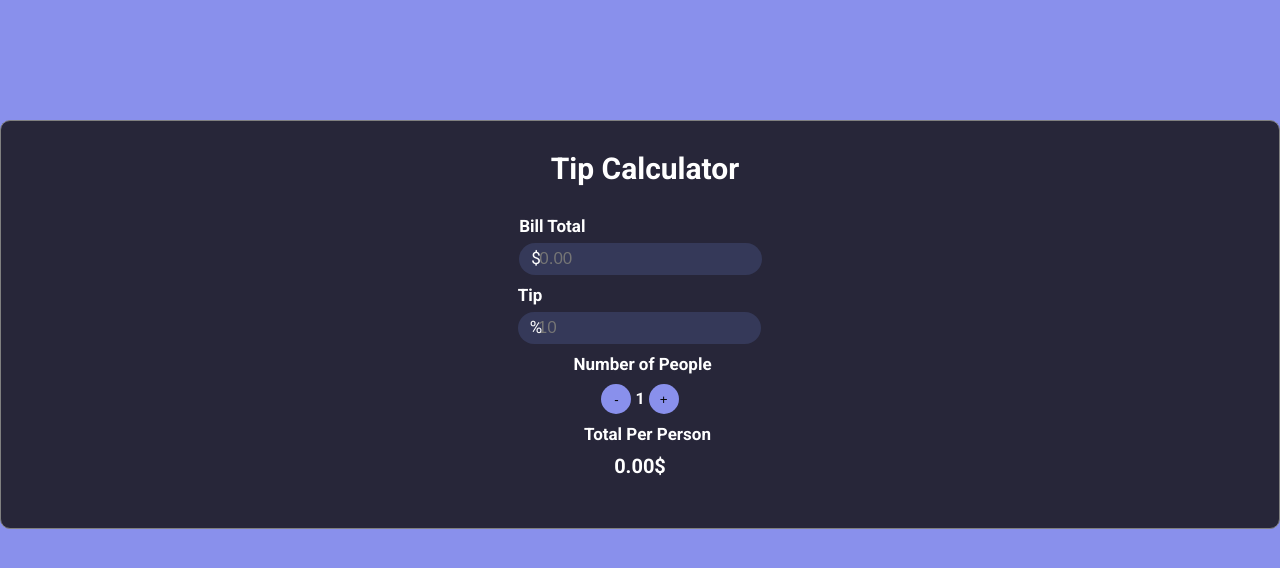
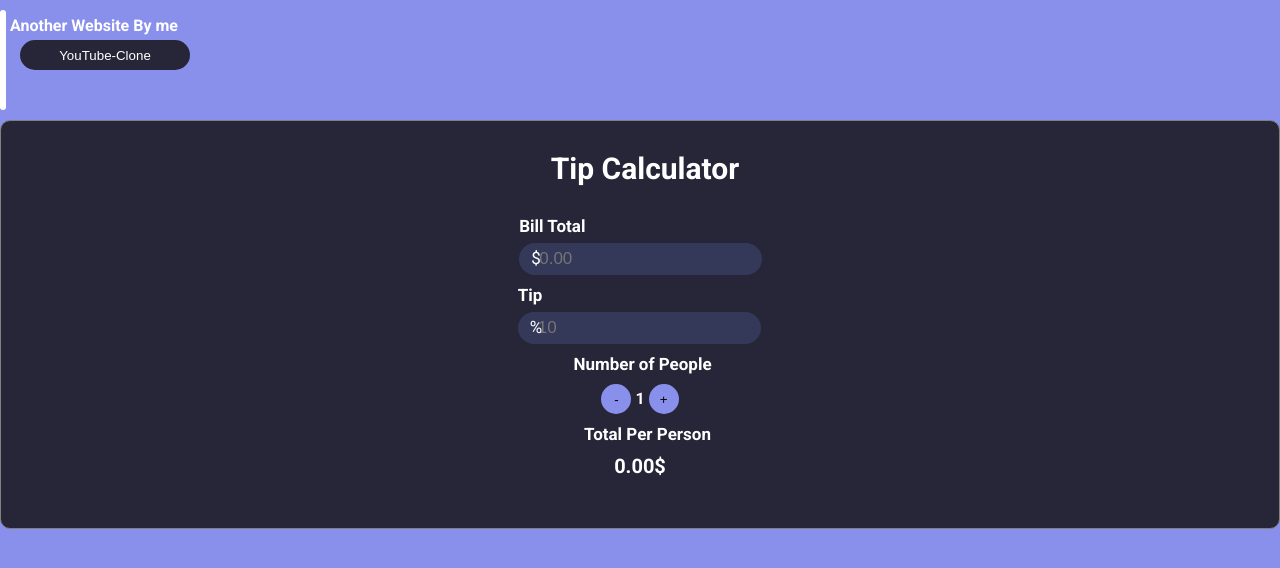
Before and after one commit to Arya4930/Tip-Calculator, a plain HTML site: page index.html in a window 1280 px wide. Drawn offline with Linux system fonts and the light colour scheme.

Commit message:
Addition-AnotherSiteByMe

```diff
--- a/index.html
+++ b/index.html
@@ -12,6 +12,9 @@
 </head>
 
 <body>
+  <span class="vertical-line"></span>
+  <p id="More-links" class="More-links"><b>Another Website By me</b></p>
+  <button class="Button1" onclick="moreLinksClickFunction()"> YouTube-Clone </button>
   <main class="wrapper">
     <div class="heading"><b>Tip Calculator</b></div>
 
--- a/script.js
+++ b/script.js
@@ -3,6 +3,7 @@ const BillInput = document.getElementById('Bill-input')
 const TipInput = document.getElementById('tip-input')
 const NumberOfPeopleDiv = document.getElementById('Number-of-People')
 const PerPersonTotalDiv = document.getElementById('Total-Per-Person')
+const MoreLinksButton = document.getElementById('More-links')
 // ======
 
 let NumberOfPeople = Number(NumberOfPeopleDiv.innerText)
@@ -37,3 +38,6 @@ const DecreasePeople = () => {
         CalculateBill()
     }
 }
+const moreLinksClickFunction = () => {
+    window.location.href = "https://arya4930.github.io/Youtube-Clone/"
+}
--- a/styles/general.css
+++ b/styles/general.css
@@ -1,5 +1,6 @@
 p {
     font-family: Roboto, Arial;
+    color: white;
 }
 
 body {
--- a/styles/main.css
+++ b/styles/main.css
@@ -16,12 +16,14 @@
   padding-left: 10px;
   font-size: 30px;
 }
+
 .h2 {
   color: white;
   padding-top: 10px;
   padding-left: 15px;
   font-size: 17px;
 }
+
 .Bill-input {
   flex: 1;
   padding-left: 20px;
@@ -34,12 +36,14 @@
   font-size: 17px;
   color: white;
 }
+
 .bill-input-sign {
   position: relative;
   color: white;
   right: 235px;
   font-size: 17px;
 }
+
 .Bottom-Container {
   height: auto;
   display: flex;
@@ -47,6 +51,7 @@
   align-items: center;
   flex: 1fr 1fr;
 }
+
 .number-down,
 .number-up {
   background-color: #8990ec;
@@ -57,13 +62,41 @@
   width: 30px;
   justify-content: space-around;
 }
+
 .number-down:hover,
 .number-up:hover {
   cursor: pointer;
 }
+
 .Total-Bill {
   color: white;
   padding-top: 10px;
   padding-bottom: 50px;
   font-size: 20px;
 }
+
+.Button1 {
+  position: absolute;
+  background-color: #272639;
+  color: white;
+  border: none;
+  border-radius: 100px;
+  height: 30px;
+  margin-left: 20px;
+  width: 170px;
+  cursor: pointer;
+  top: 40px;
+}
+
+.vertical-line {
+  top: 10px;
+  border-left: 6px solid white;
+  border-radius: 10px;
+  height: 100px;
+  position: absolute;
+}
+.More-links {
+  top: 0;
+  left: 10px;
+  position: absolute;
+}
```
